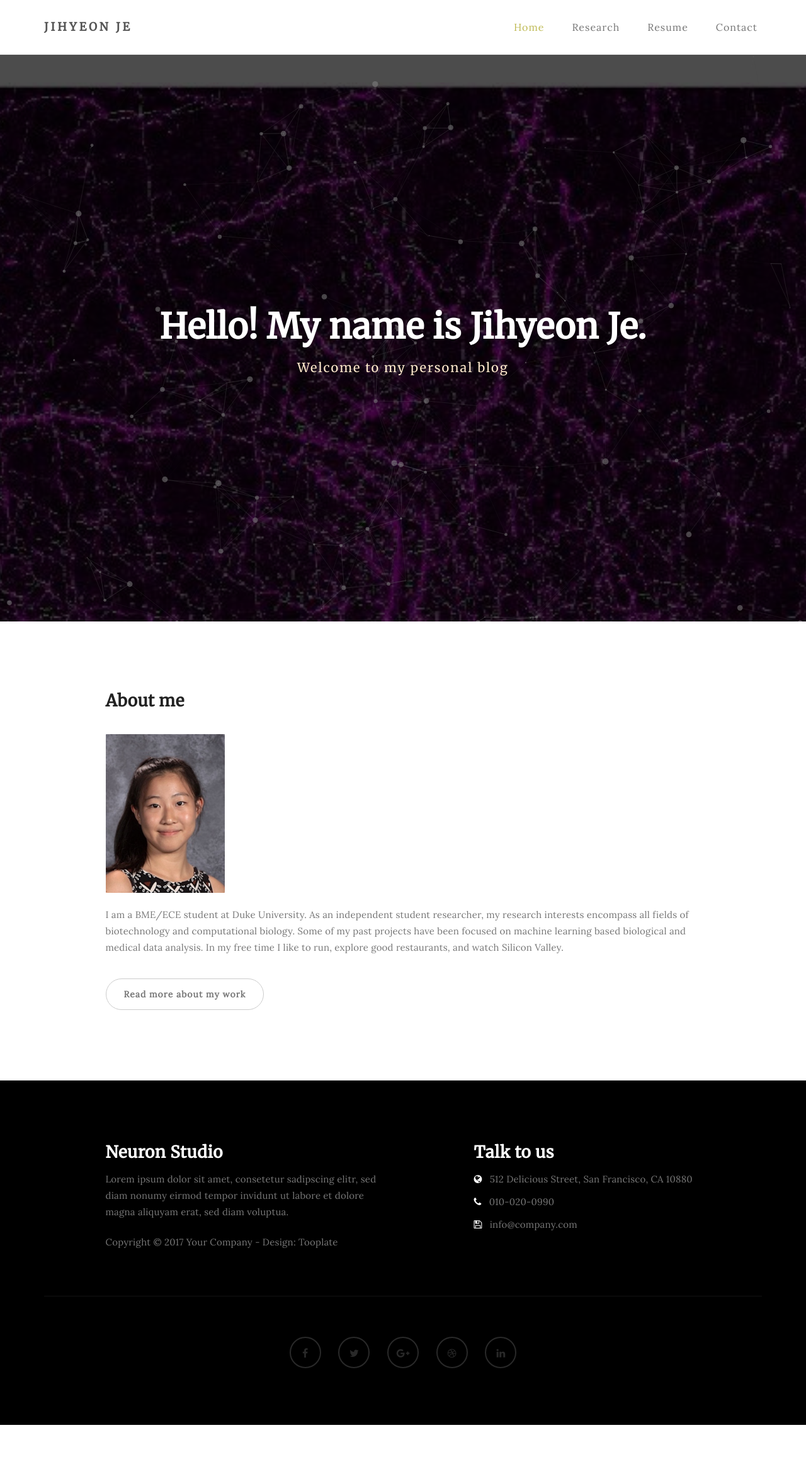
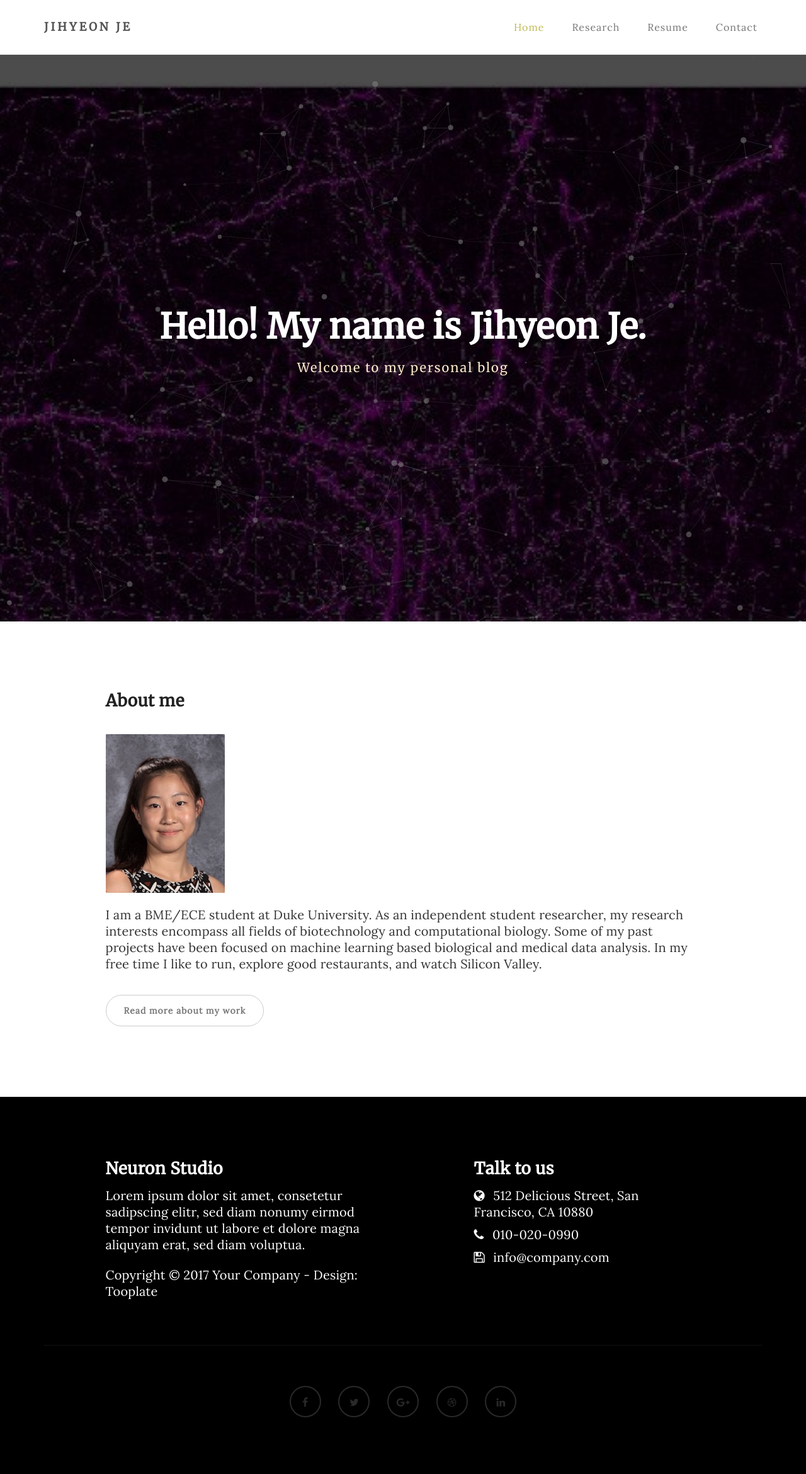
Before and after one commit to rpraka/JihyeonJe.com, a Jekyll site: the page index.html, which Jekyll copies as it is, in a window 1280 px wide. Shown: the whole page at 63% size. Built offline with Jekyll 4.4.1, drawn with Linux system fonts in a browser that asks for light colours; before the commit the page ends 2263 px from its top, so only the background shows below that.

Commit message:
Update style.css

```diff
--- a/css/style.css
+++ b/css/style.css
@@ -52,8 +52,7 @@ h4 {
 }
 
 p {
-    color: #777;
-    font-size: 15px;
+    font-size: 20px;
     font-weight: 300;
     line-height: 26px;
     letter-spacing: 0.2px;
```
